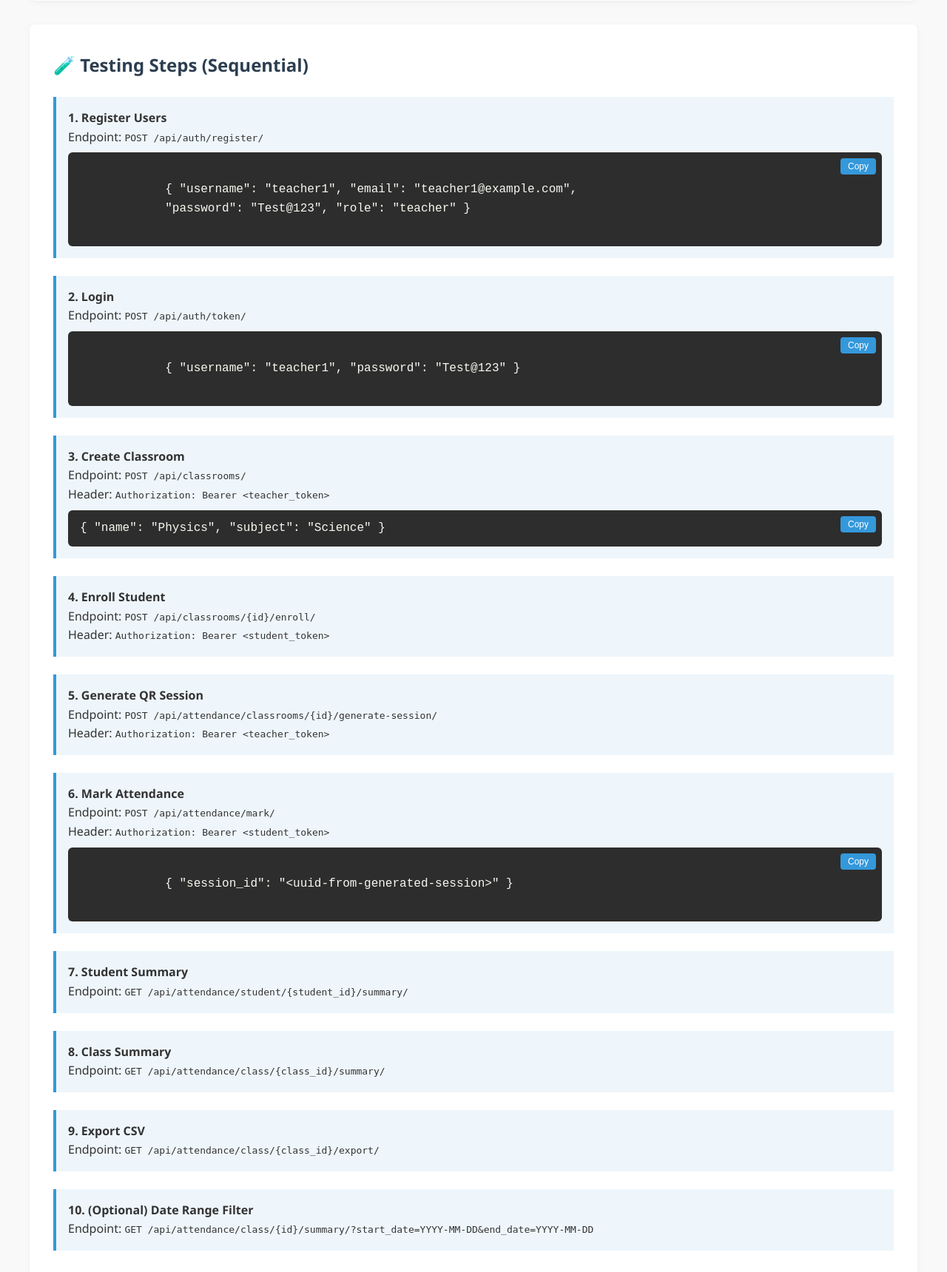
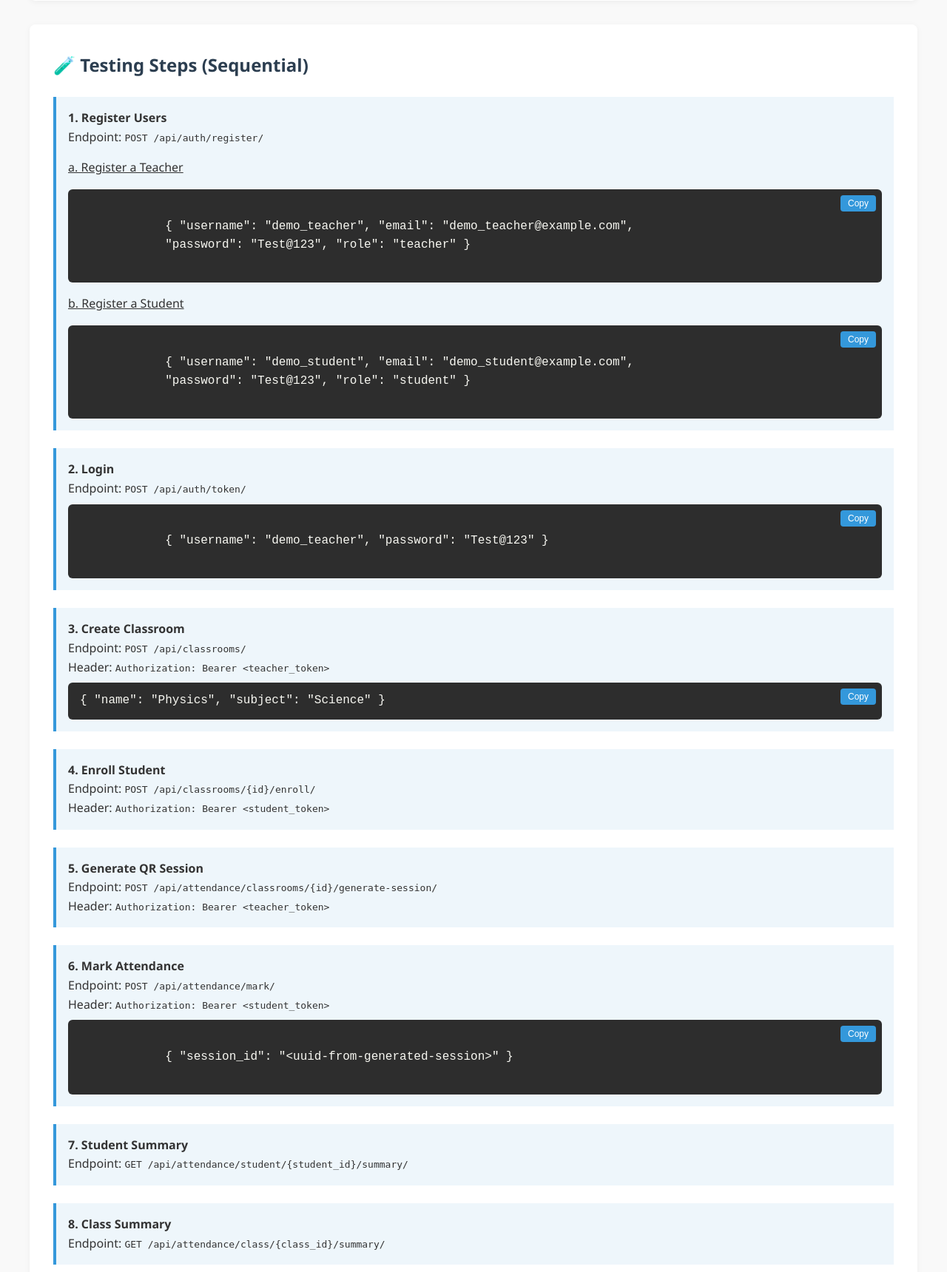
Before and after one commit to YashBaraii/Digital_Attendance_System, a Django app: page /testing_guide/ in a window 1280 px wide. Shown: the part 947-2667 px from the top of the page at 74% size. Run offline with Django 5.2, Linux system fonts and the light colour scheme.

Commit message:
update guide

```diff
--- a/templates/testing_guide.html
+++ b/templates/testing_guide.html
@@ -137,11 +137,22 @@
       <div class="step">
         <strong>1. Register Users</strong><br />
         Endpoint: <code>POST /api/auth/register/</code>
+
+        <p><u>a. Register a Teacher</u></p>
         <div class="code-container">
           <button class="copy-btn" onclick="copyCode(this)">Copy</button>
           <div class="code">
-            { "username": "teacher1", "email": "teacher1@example.com",
+            { "username": "demo_teacher", "email": "demo_teacher@example.com",
             "password": "Test@123", "role": "teacher" }
+          </div>
+        </div>
+
+        <p><u>b. Register a Student</u></p>
+        <div class="code-container">
+          <button class="copy-btn" onclick="copyCode(this)">Copy</button>
+          <div class="code">
+            { "username": "demo_student", "email": "demo_student@example.com",
+            "password": "Test@123", "role": "student" }
           </div>
         </div>
       </div>
@@ -152,7 +163,7 @@
         <div class="code-container">
           <button class="copy-btn" onclick="copyCode(this)">Copy</button>
           <div class="code">
-            { "username": "teacher1", "password": "Test@123" }
+            { "username": "demo_teacher", "password": "Test@123" }
           </div>
         </div>
       </div>
```
